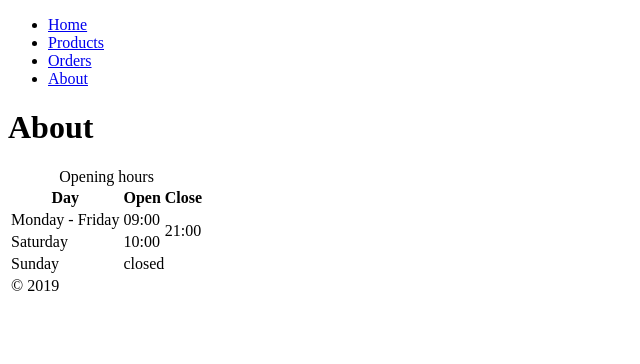
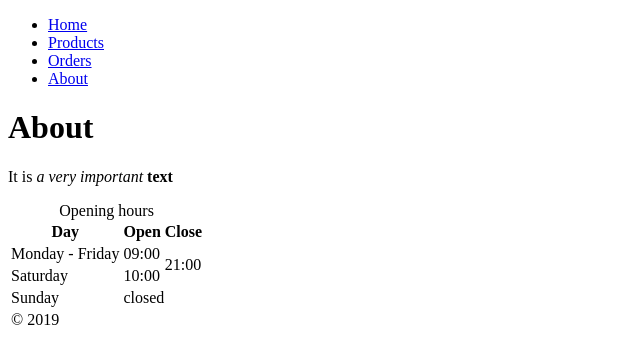
Before and after one commit to Silvertune/Silvertune.github.io, a plain HTML site: page about.html in a window 1280 px wide. Shown: the whole page, without its empty margins (0-640 px from the left). Drawn offline with Linux system fonts and the light colour scheme.

Commit message:
Init page.

```diff
--- a/about.html
+++ b/about.html
@@ -24,6 +24,9 @@
         </li>
     </ul>
     <h1>About</h1>
+    <p>
+        It is <em>a very important</em> <strong> text </strong>
+    </p>
 
     <table>
         <caption>Opening hours</caption>
```
